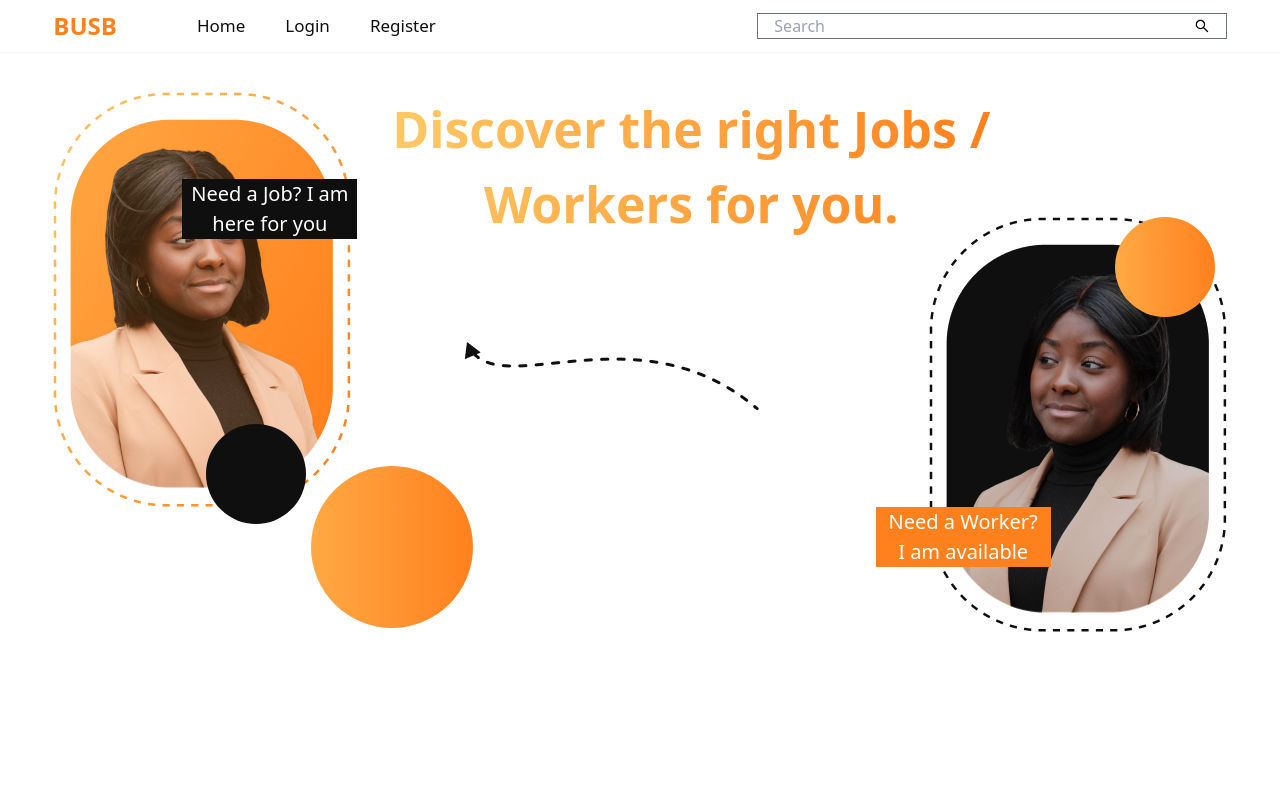
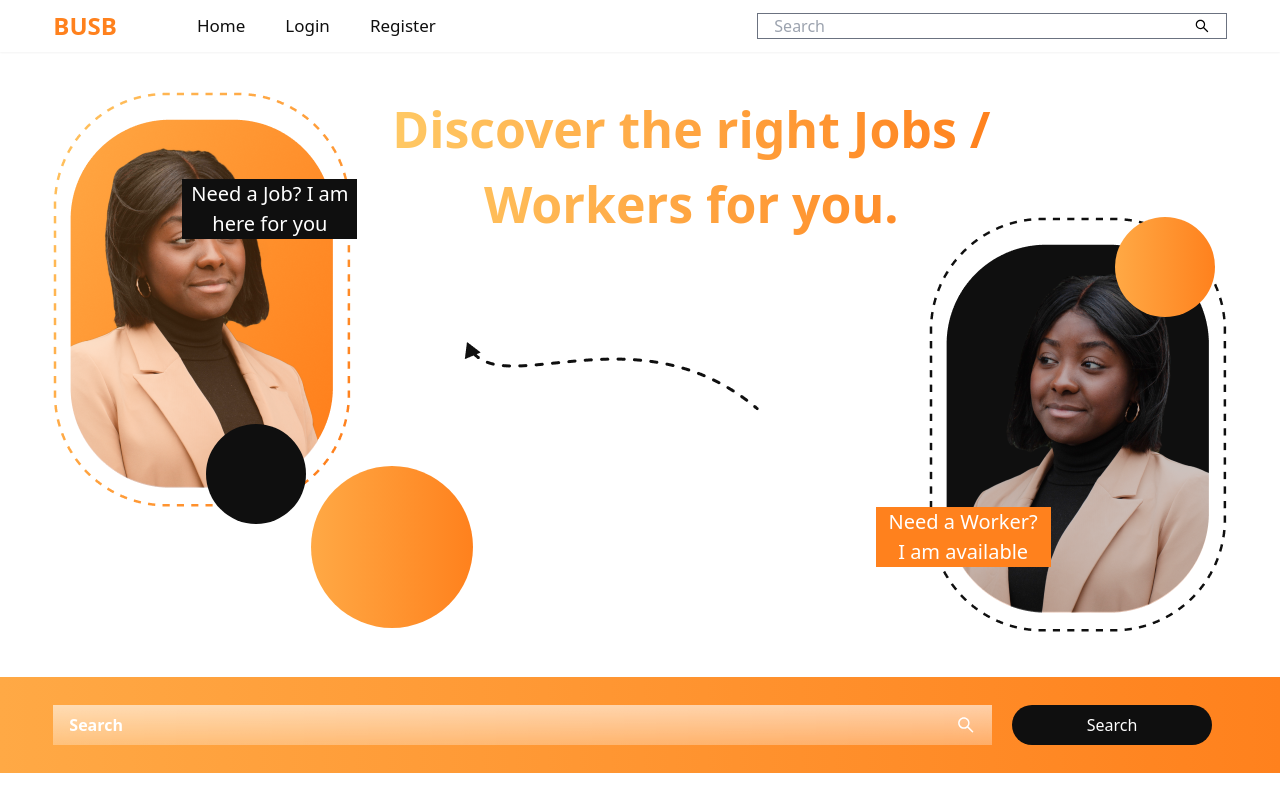
Before and after one commit to EmilyRacheal/busbhackathon, a React (Create React App) app: page / in a window 1280 px wide. Built offline with nearby package versions, Linux system fonts and the light colour scheme.

Commit message:
worked on the desktop view for the jobsearch

```diff
--- a/src/Components/Hero/hero.jsx
+++ b/src/Components/Hero/hero.jsx
@@ -1,5 +1,4 @@
 import React from 'react'
-import styles from "./hero.module.css"
 import Lady from "../../assets/lady.png"
 import Girl from "../../assets/girl.png"
 import Arrow from "../../assets/Arrow.png"
--- /dev/null
+++ b/src/Components/JobSearch/jobsearch.jsx
@@ -0,0 +1,18 @@
+import React from 'react'
+import {AiOutlineSearch} from "react-icons/ai"
+
+function Jobsearch() {
+  return (
+    <div className='mt-[170px] py-7 flex justify-center bg-gradient-to-r from-[#FFA945] to-[#FF811D] w-full'>
+        <div className=' flex w-11/12 gap-x-5'>
+        <div className="border border-gray-500 w-[80%] sm:flex items-center hidden justify-between px-4 backdrop-blur-lg bg-gradient-to-b from-white/60 to-white/30 border-none py-2">
+            <input type="text" placeholder="Search" className=" placeholder:text-white w-full text-white font-bold  outline-none cursor-pointer bg-transparent" />
+            <AiOutlineSearch size={20} color={'#ffffff'}/>
+          </div>
+            <button className='bg-[#0F0F0F] text-white rounded-[32px] w-full max-w-[200px]'>Search</button>
+        </div>
+    </div>
+  )
+}
+
+export default Jobsearch
--- a/src/Pages/Home/home.jsx
+++ b/src/Pages/Home/home.jsx
@@ -1,12 +1,14 @@
 import React from 'react'
 import Navbar from '../../Components/Navbar/navbar'
 import Hero from "../../Components/Hero/hero"
+import Jobsearch from '../../Components/JobSearch/jobsearch'
 
 function Home() {
   return (
     <div>
         <Navbar />
         <Hero />
+        <Jobsearch />
     </div>
   )
 }
```
Also changed, not shown: src/Components/JobSearch/jobsearch.module.css (added), 2 other files (tests, documents, lock files or other folders).
